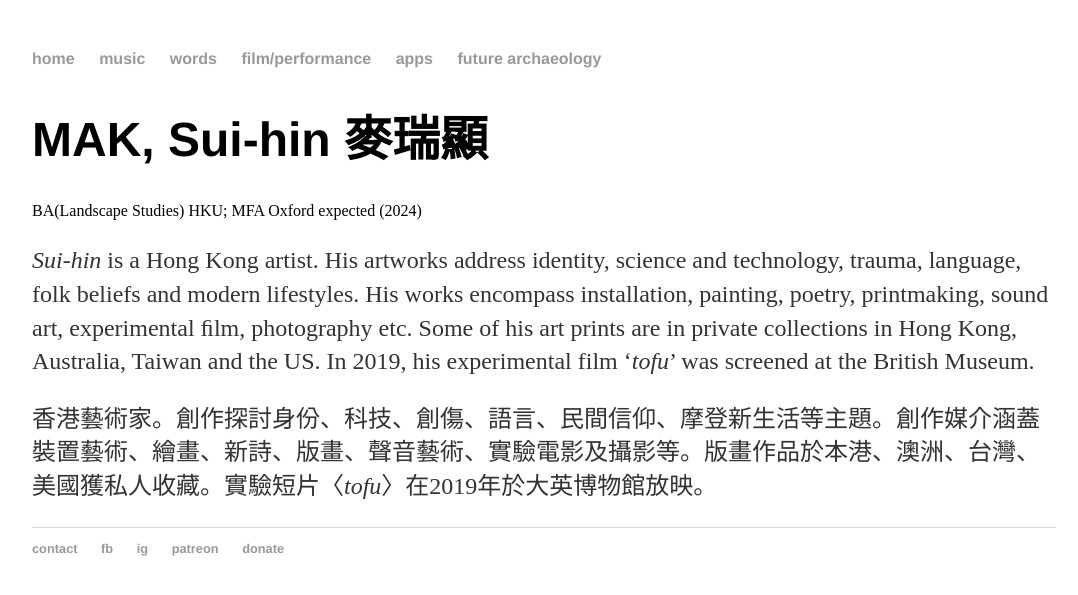
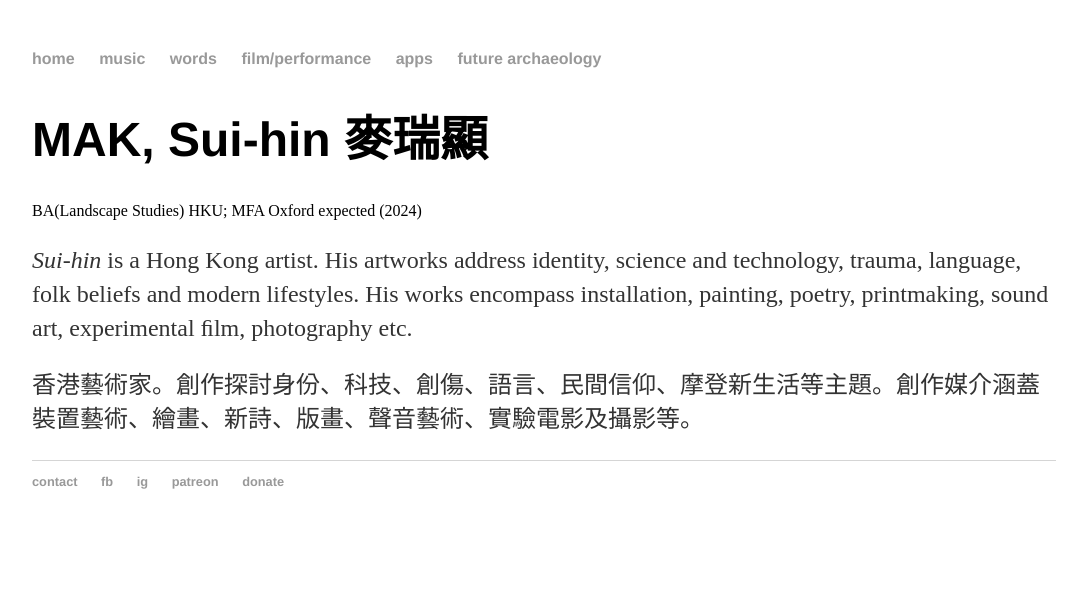
Before and after one commit to maksuihin/maksuihin.github.io, a Jekyll site: the page built from index.html, in a window 1280 px wide. Shown: the top 595 px of the page, without its empty margins (96-1174 px from the left). Built offline with Jekyll 4.4.1, drawn with Linux system fonts in a browser that asks for light colours.

Commit message:
Simplify self intro - index.html

```diff
--- a/index.html
+++ b/index.html
@@ -7,10 +7,10 @@
         		<h1>MAK, Sui-hin <span lang="zh">麥瑞顯</span></h1>
 			BA(Landscape Studies) HKU; MFA Oxford expected (2024)</br>
 			<p>
-				<em>Sui-hin</em> is a Hong Kong artist.  His artworks address identity, science and technology, trauma, language, folk beliefs and modern lifestyles.  His works encompass installation, painting, poetry, printmaking, sound art, experimental ﬁlm, photography etc.  Some of his art prints are in private collections in Hong Kong, Australia, Taiwan and the US.  In 2019, his experimental film ‘<i>tofu</i>’ was screened at the British Museum.</p>
+				<em>Sui-hin</em> is a Hong Kong artist.  His artworks address identity, science and technology, trauma, language, folk beliefs and modern lifestyles.  His works encompass installation, painting, poetry, printmaking, sound art, experimental ﬁlm, photography etc.  <!--Some of his art prints are in private collections in Hong Kong, Australia, Taiwan and the US.  In 2019, his experimental film ‘<i>tofu</i>’ was screened at the British Museum.--></p>
 
 			<p>
-				香港藝術家。創作探討身份、科技、創傷、語言、民間信仰、摩登新生活等主題。創作媒介涵蓋裝置藝術、繪畫、新詩、版畫、聲音藝術、實驗電影及攝影等。版畫作品於本港、澳洲、台灣、美國獲私人收藏。實驗短片〈<i>tofu</i>〉在2019年於大英博物館放映。</p>
+				香港藝術家。創作探討身份、科技、創傷、語言、民間信仰、摩登新生活等主題。創作媒介涵蓋裝置藝術、繪畫、新詩、版畫、聲音藝術、實驗電影及攝影等。<!--版畫作品於本港、澳洲、台灣、美國獲私人收藏。實驗短片〈<i>tofu</i>〉在2019年於大英博物館放映。--></p>
 
 			<!--<p>香港の芸術家。作品のテーマは、アイデンティティ・科学と技術・終末のシナリオ・トラウマ・言語・タブー・民間信仰・現代のライフスタイルなど。表現媒体には、インスタレーション・絵画・詩・版画・サウンドアート・実験映画・写真などが含まれる。</p>-->
 
```
